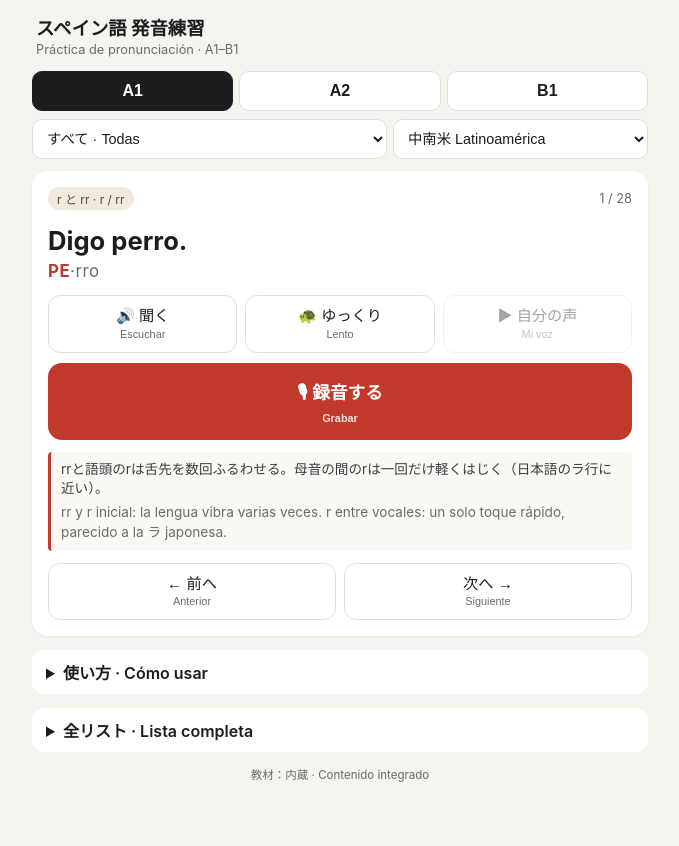
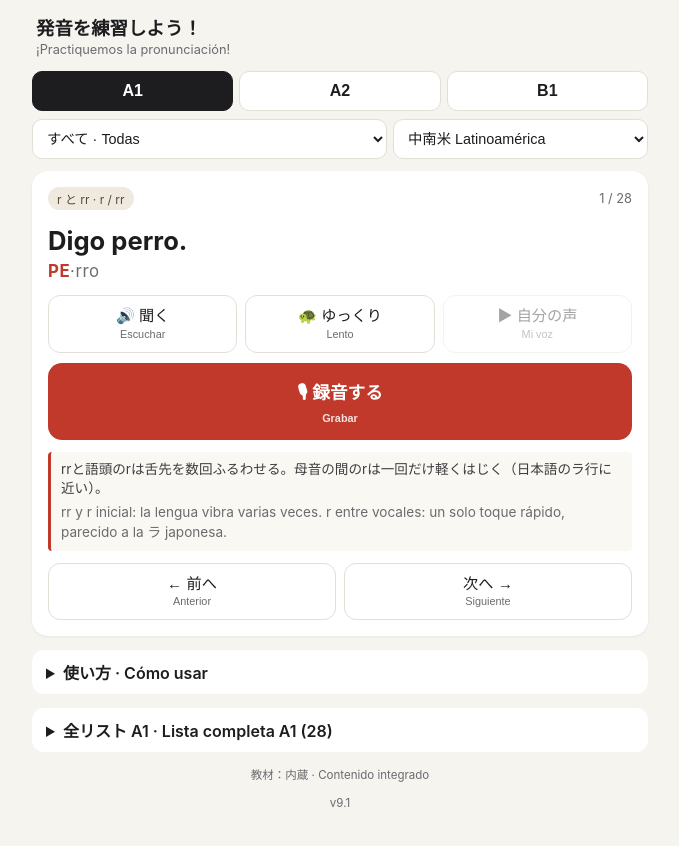
Before and after one commit to ddss79/pronunciacion, a plain HTML site: page index.html in a window 1280 px wide. Shown: the whole page, without its empty margins (300-979 px from the left). Drawn offline with Linux system fonts and the light colour scheme; no server answers.

Commit message:
Add files via upload

```diff
--- a/index.html
+++ b/index.html
@@ -3,7 +3,7 @@
 <head>
 <meta charset="utf-8">
 <meta name="viewport" content="width=device-width, initial-scale=1">
-<title>Práctica de pronunciación · Español A1–B1</title>
+<title>¡Practiquemos la pronunciación! · 発音を練習しよう</title>
 <style>
 :root{--bg:#f6f4ef;--card:#fff;--ink:#1d1d1f;--mute:#6b6b70;--acc:#c0392b;--ok:#2e7d4f;--mid:#b7791f;--line:#e3dfd6;--blue:#2f5d8a}
 *{box-sizing:border-box}
@@ -71,8 +71,8 @@ h3{font-size:.95rem;margin:12px 0 2px}
 </head>
 <body>
 <header>
-  <h1>スペイン語 発音練習</h1>
-  <div class="sub">Práctica de pronunciación · A1–B1</div>
+  <h1>発音を練習しよう！</h1>
+  <div class="sub">¡Practiquemos la pronunciación!</div>
 </header>
 <main>
   <div id="banner" class="banner" hidden></div>
@@ -129,12 +129,17 @@ h3{font-size:.95rem;margin:12px 0 2px}
   </details>
 
   <details>
-    <summary>全リスト · Lista completa</summary>
+    <summary id="listTitle">全リスト · Lista completa</summary>
     <div id="fullList"></div>
   </details>
   <div class="source" id="source"></div>
+  <div class="source">v9.1</div>
 </main>
 
+<script>
+// Muestra cualquier error en pantalla (diagnóstico en el celular)
+window.addEventListener("error",e=>{try{const b=document.getElementById("banner");b.hidden=false;b.textContent="エラー Error: "+e.message+" (línea "+e.lineno+")"}catch(_){}});
+</script>
 <script>
 "use strict";
 // ---------- Contenido ----------
@@ -349,15 +354,16 @@ function renderItem(){
   $("tip").innerHTML=esc(tip.ja||tip.es)+(tip.ja&&tip.es?'<span class="sec">'+esc(tip.es)+"</span>":"");
   $("res").hidden=true;$("bMine").disabled=true;lastSession=null;
 }
-function renderAll(){renderLevels();renderCats();renderItem()}
+function renderAll(){renderLevels();renderCats();renderItem();renderFullList()}
 function renderFullList(){
-  let h="";
-  for(const L of Object.keys(DATA)){
-    h+=`<h3>${L} (${DATA[L].length})</h3><table><tr><th>カテゴリー</th><th>文 Frase</th><th>対比・型</th></tr>`;
-    for(const it of DATA[L])h+=`<tr><td>${esc(catName(CATS[it.c]))}</td><td>${esc(it.t)}</td><td>${it.x?"≠ "+esc(it.x):(it.c==="en"?esc(PAT[patOf(it)].nja):"")}</td></tr>`;
-    h+="</table>";
-  }
-  $("fullList").innerHTML=h;
+  // Solo el nivel seleccionado. Tocar una fila abre esa frase.
+  const L=state.level,items=DATA[L]||[];
+  $("listTitle").textContent="全リスト "+L+" · Lista completa "+L+" ("+items.length+")";
+  let h=`<table><tr><th>カテゴリー</th><th>文 Frase</th><th>対比・型</th></tr>`;
+  items.forEach((it,k)=>{h+=`<tr data-k="${k}" style="cursor:pointer"><td>${esc(catName(CATS[it.c]))}</td><td>${esc(it.t)}</td><td>${it.x?"≠ "+esc(it.x):(it.c==="en"?esc(PAT[patOf(it)].nja):"")}</td></tr>`});
+  $("fullList").innerHTML=h+"</table>";
+  $("fullList").querySelectorAll("tr[data-k]").forEach(tr=>tr.onclick=()=>{
+    if(rs)stopRec();state.cat="all";state.idx=+tr.dataset.k;save();renderCats();renderItem();window.scrollTo({top:0,behavior:"smooth"})});
 }
 
 // ---------- Voz modelo ----------
@@ -615,7 +621,7 @@ async function loadContent(){
     applyContent(c);store.set("pp_content",c);setSource("hoja");
   }catch(e){const c=store.get("pp_content",null);if(c){applyContent(c);setSource("copia")}else setSource("integrado")}
 }
-function applyContent(c){if(rs)stopRec();CATS=c.cats;DATA=c.data;if(!DATA[state.level]){state.level=Object.keys(DATA)[0];state.idx=0}renderAll();renderFullList()}
+function applyContent(c){if(rs)stopRec();CATS=c.cats;DATA=c.data;if(!DATA[state.level]){state.level=Object.keys(DATA)[0];state.idx=0}renderAll()}
 function setSource(k){$("source").textContent={hoja:"教材：Googleシート（最新） · Contenido: hoja de Google",copia:"教材：保存済みのコピー · Contenido: copia guardada (sin conexión)",integrado:"教材：内蔵 · Contenido integrado"}[k]}
 // ---------- Eventos ----------
 $("bListen").onclick=()=>speak(0.9,$("bListen"));
@@ -637,7 +643,7 @@ window.addEventListener("resize",()=>{if(lastSession&&!rs)draw(contour(lastSessi
   if(!SR)m.push("この端末では音声認識が使えません（イントネーションのみ）。Android は Chrome、iPhone は Safari を使ってください。");
   if(m.length)flash(m.join(" "));
 })();
-renderAll();renderFullList();loadContent();
+renderAll();loadContent();
 </script>
 </body>
 </html>
```
